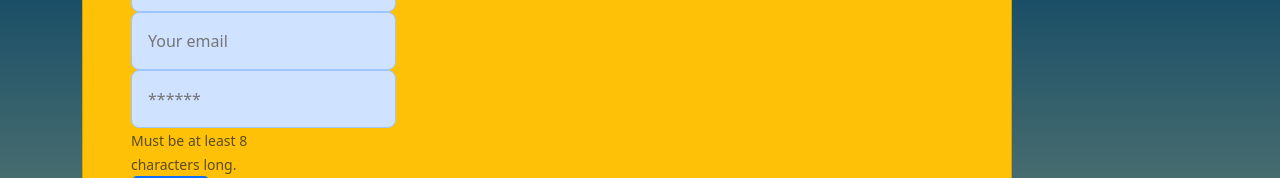
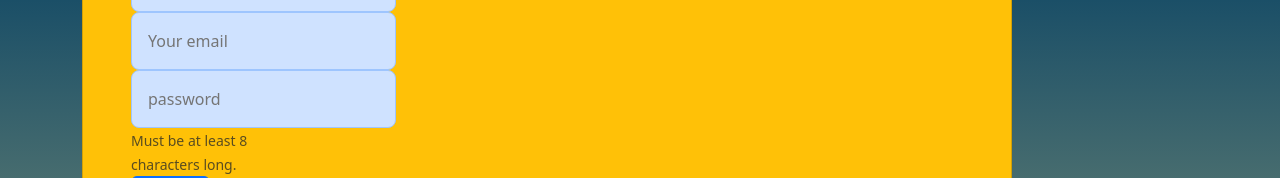
Before and after one commit to brousy/philly-fridges, a React (Vite) app in the folder client/: page /signup in a window 1280 px wide. Shown: the part 338-516 px from the top of the page. Built offline with nearby package versions, Linux system fonts and the light colour scheme.

Commit message:
passwords in form changed

```diff
--- a/client/src/pages/Login.jsx
+++ b/client/src/pages/Login.jsx
@@ -62,7 +62,7 @@ const Login = (props) => {
                 />
                 <input
                   className="form-input p-2 m-2  bg-light-subtle border border-dark rounded-3"
-                  placeholder="******"
+                  placeholder="password"
                   name="password"
                   type="password"
                   value={formState.password}
--- a/client/src/pages/SignUp.jsx
+++ b/client/src/pages/SignUp.jsx
@@ -72,7 +72,7 @@ const Signup = () => {
                 />
                 <input
                   className="form-input p-3 text-primary-emphasis bg-primary-subtle border border-primary-subtle rounded-3"
-                  placeholder="******"
+                  placeholder="password"
                   name="password"
                   type="password"
                   value={formState.password}
```
